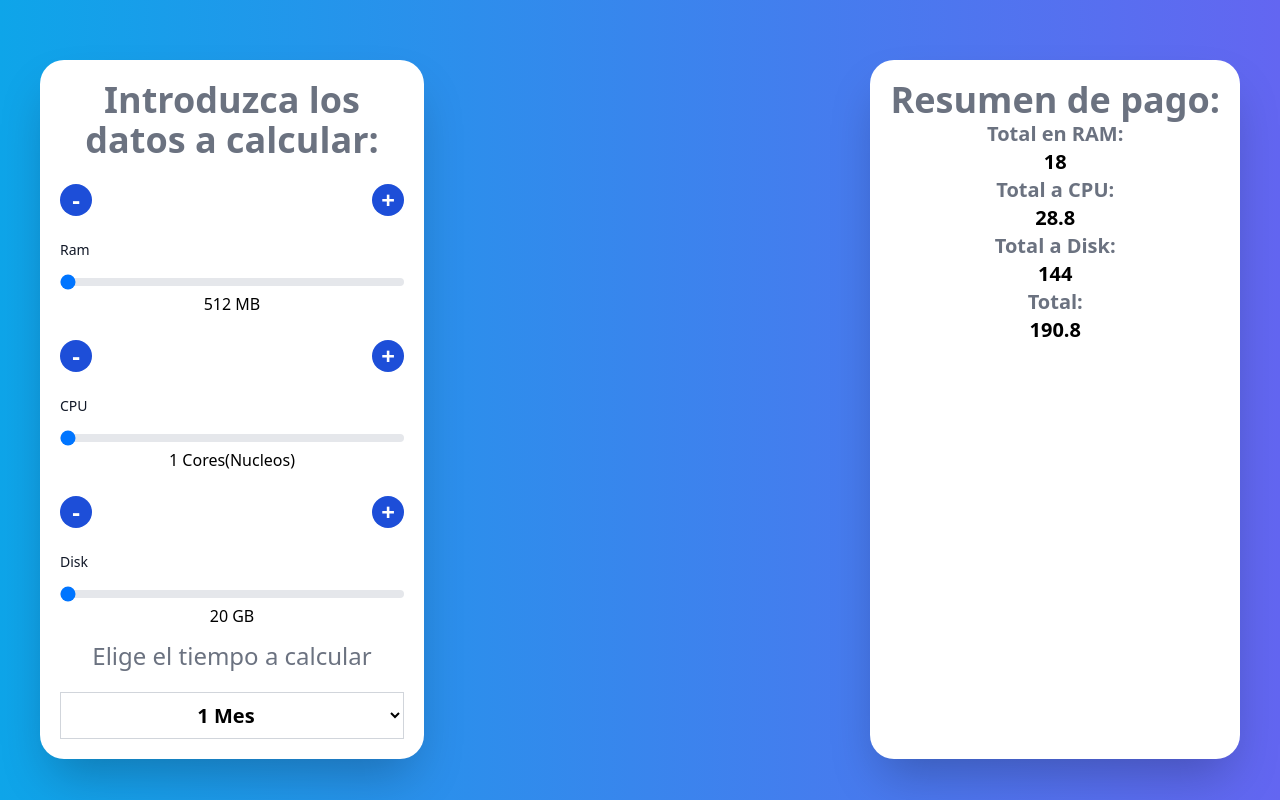
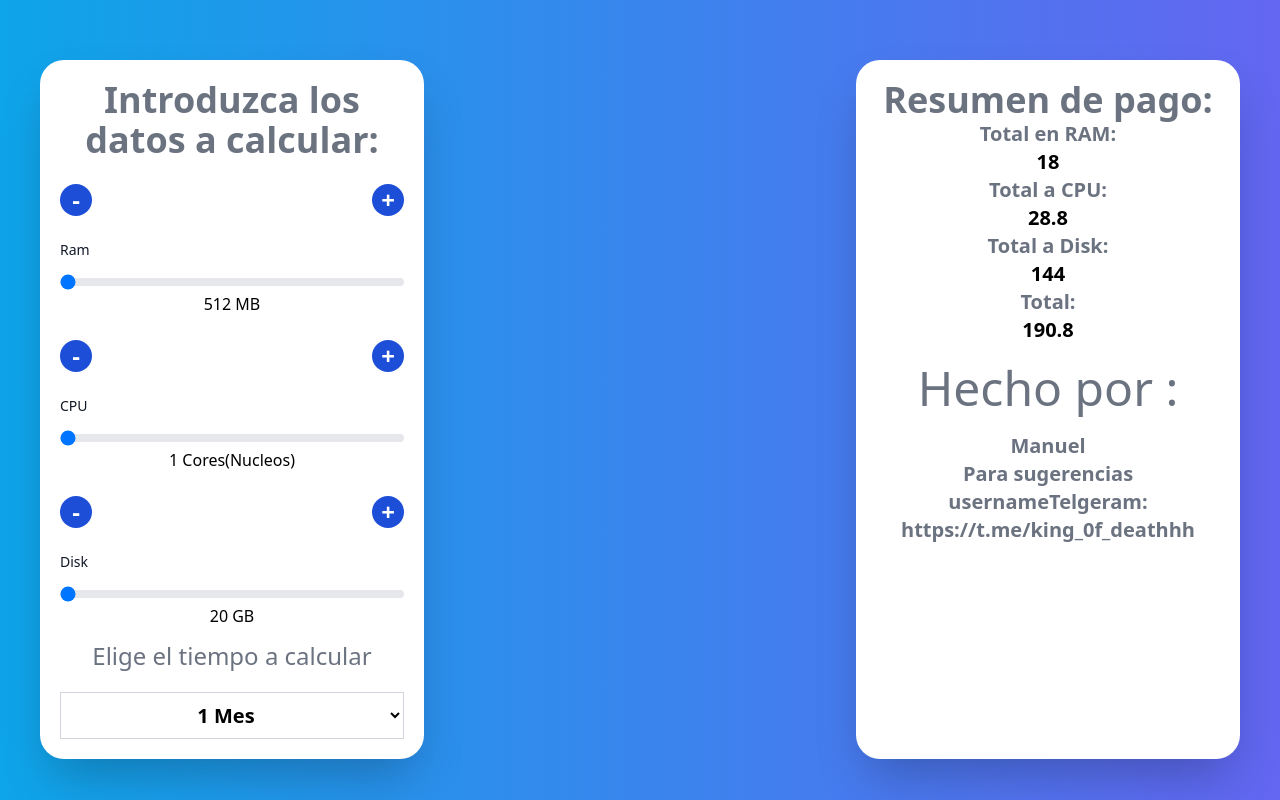
Before and after one commit to kaelthasmanu/CalculadoraVPSEtecsa, a React (Vite) app: page / in a window 1280 px wide. Built offline with nearby package versions, Linux system fonts and the light colour scheme.

Commit message:
now fix design

```diff
--- a/src/App.jsx
+++ b/src/App.jsx
@@ -176,7 +176,12 @@ function App() {
             <p className="text-xl text-black text-center font-bold">{pagoDisk}</p>
             <p className="text-xl text-gray-500 text-center font-bold">Total:</p>
             <p className="text-xl text-black text-center font-bold">{pagoDisk + pagoRam + pagoCPU}</p>
+            <h1 className="p-5 text-5xl text-gray-500 text-center">Hecho por :</h1>
+            <p className="text-xl text-gray-500 text-center font-bold">Manuel</p>
+            <p className="text-xl text-gray-500 text-center font-bold">Para sugerencias usernameTelgeram:</p>
+            <p className="text-xl text-gray-500 text-center font-bold">https://t.me/king_0f_deathhh</p>
         </div>
+
     </div>
 
   )
```
